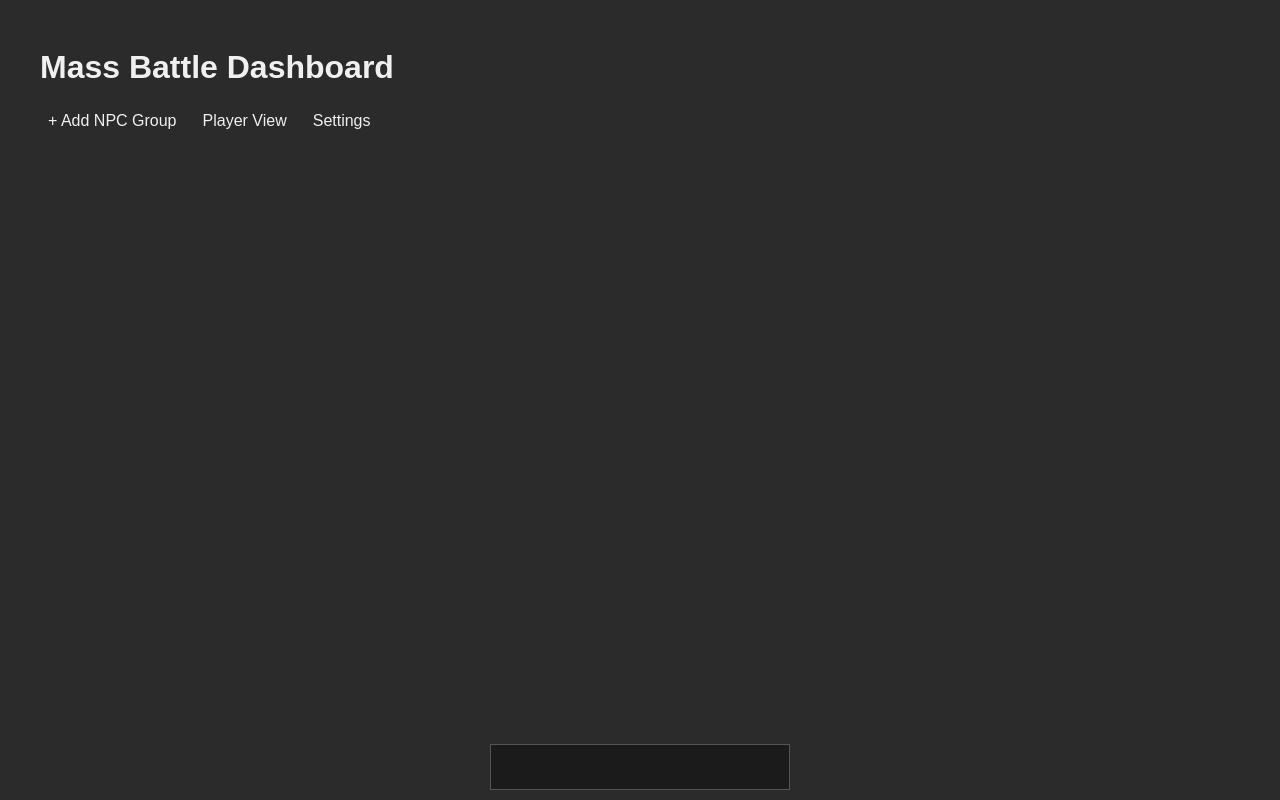
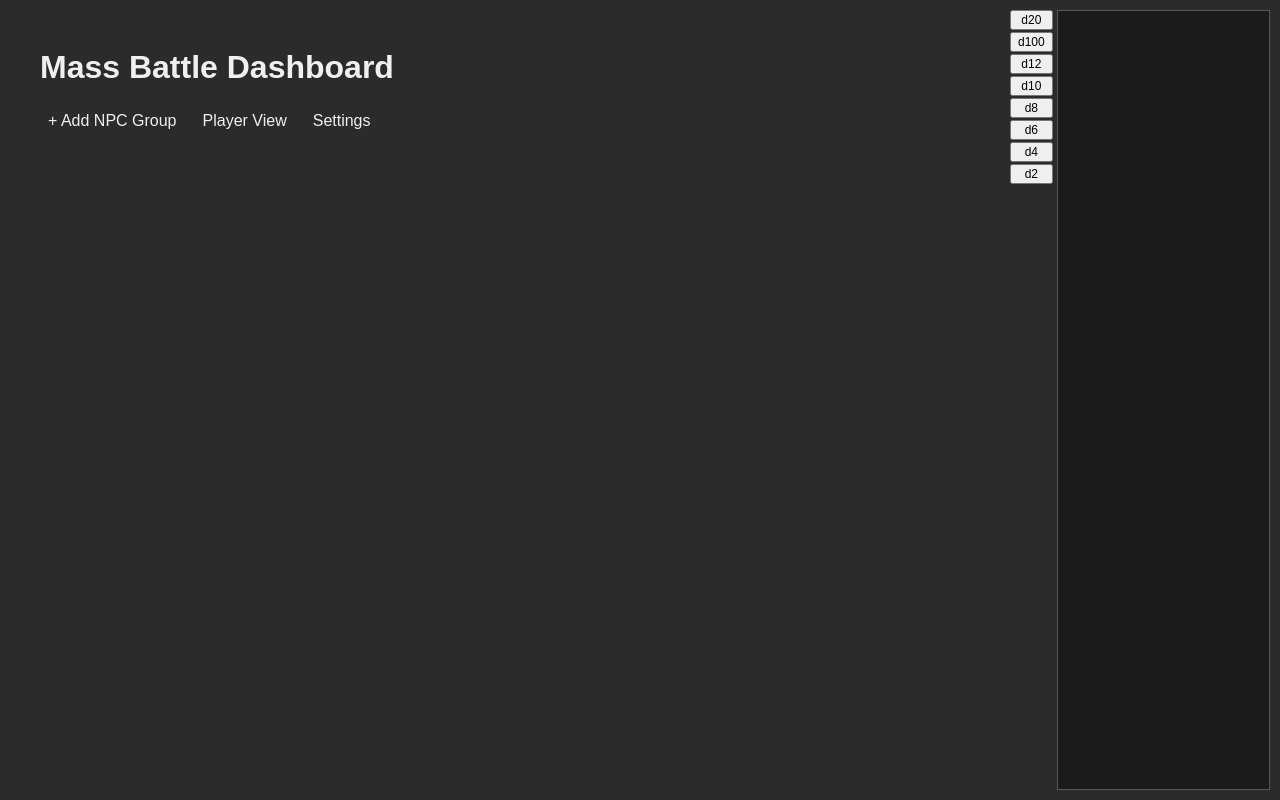
Before and after one commit to MrDMurray/bigbattle, a Flask app: page / in a window 1280 px wide. Run offline with Flask 3, Linux system fonts and the light colour scheme.

Commit message:
Improve log UI and add quick dice rolls

```diff
--- a/static/css/style.css
+++ b/static/css/style.css
@@ -31,9 +31,33 @@ button:active { transform: scale(0.95); }
 .menu:hover .menu-content { display: flex; }
 @keyframes fadeIn { from { opacity: 0; } to { opacity: 1; } }
 
-#log-container { position: fixed; bottom: 10px; left: 50%; transform: translateX(-50%); width: 300px; }
-#log { background: #1b1b1b; border: 1px solid #555; padding: 4px; font-size: 12px; height: 3em; overflow-y: auto; }
+#log-container {
+  position: fixed;
+  top: 10px;
+  bottom: 10px;
+  right: 10px;
+  width: 260px;
+  display: flex;
+}
+#log {
+  background: #1b1b1b;
+  border: 1px solid #555;
+  padding: 4px;
+  font-size: 10px;
+  overflow-y: auto;
+  flex: 1;
+}
 .attack-die { margin-left: 4px; font-size: 12px; }
+.adv-option { font-size: 12px; margin-right: 4px; }
+#dice-buttons {
+  display: flex;
+  flex-direction: column;
+  margin-right: 4px;
+}
+#dice-buttons .dice-btn {
+  margin-bottom: 2px;
+  font-size: 12px;
+}
 
 .hp-bar {
   width: 100%;
--- a/static/js/script.js
+++ b/static/js/script.js
@@ -74,3 +74,17 @@ document.querySelectorAll('.upload-form input[type="file"]').forEach(input => {
     }
   });
 });
+
+// Quick dice rolls
+document.querySelectorAll('#dice-buttons .dice-btn').forEach(btn => {
+  btn.addEventListener('click', () => {
+    const sides = parseInt(btn.dataset.die, 10);
+    const roll = Math.floor(Math.random() * sides) + 1;
+    const original = btn.textContent;
+    btn.textContent = roll;
+    addLog(`d${sides} roll: ${roll}`);
+    setTimeout(() => {
+      btn.textContent = original;
+    }, 10000);
+  });
+});
--- a/templates/index.html
+++ b/templates/index.html
@@ -38,7 +38,9 @@
 
 			<form class="attack-form" data-group-name="{{ g.name }}" data-attack-name="{{ g.attack_name }}" action="{{ url_for('attack', group_id=g.id) }}" method="post">
               <button type="submit">{{ g.attack_name or 'Attack' }}</button>
-              <span class="attack-die">(1d20{% if g.attack_bonus %}+{{ g.attack_bonus }}{% endif %})</span>
+              <span class="attack-die">(1d20{% if g.attack_bonus %}+{{ g.attack_bonus }}{% endif %})</span><br>
+              <label class="adv-option"><input type="checkbox" name="advantage">Adv</label>
+              <label class="adv-option"><input type="checkbox" name="disadvantage">DisAdv</label>
             </form>
             <form class="damage-form" action="{{ url_for('damage', group_id=g.id) }}" method="post">
               <input type="number" name="damage" value="1" min="0" />
@@ -66,6 +68,16 @@
     </div>
   </div>
   <div id="log-container">
+    <div id="dice-buttons">
+      <button class="dice-btn" data-die="20">d20</button>
+      <button class="dice-btn" data-die="100">d100</button>
+      <button class="dice-btn" data-die="12">d12</button>
+      <button class="dice-btn" data-die="10">d10</button>
+      <button class="dice-btn" data-die="8">d8</button>
+      <button class="dice-btn" data-die="6">d6</button>
+      <button class="dice-btn" data-die="4">d4</button>
+      <button class="dice-btn" data-die="2">d2</button>
+    </div>
     <div id="log"></div>
   </div>
   <script src="{{ url_for('static', filename='js/script.js') }}"></script>
```
